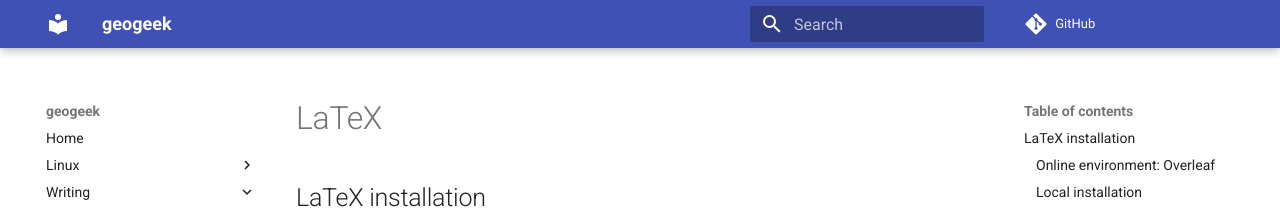
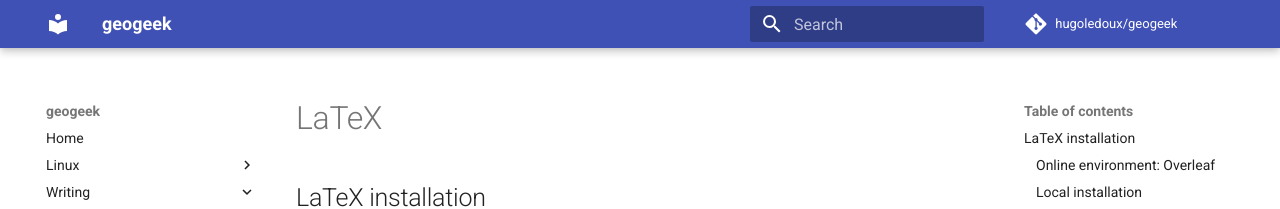
Before and after one commit to tudelft3d/geogeeks, an MkDocs documentation site: the page built from docs/writing/latex.md, in a window 1280 px wide. Shown: the top 209 px of the page. Built offline with MkDocs 1.6.1 and Material for MkDocs 9.7.7, drawn with Linux system fonts in a browser that asks for light colours; comment, search, counter and statistics services are not loaded.

Commit message:
Fix the github links and edit button

```diff
--- a/mkdocs.yml
+++ b/mkdocs.yml
@@ -18,6 +18,10 @@
   name: material
   custom_dir: overrides
 
+edit_uri: edit/main/docs/
+repo_name: hugoledoux/geogeek
+
+
 # plugins:
 #   - search
 #   - mkdocstrings
```
